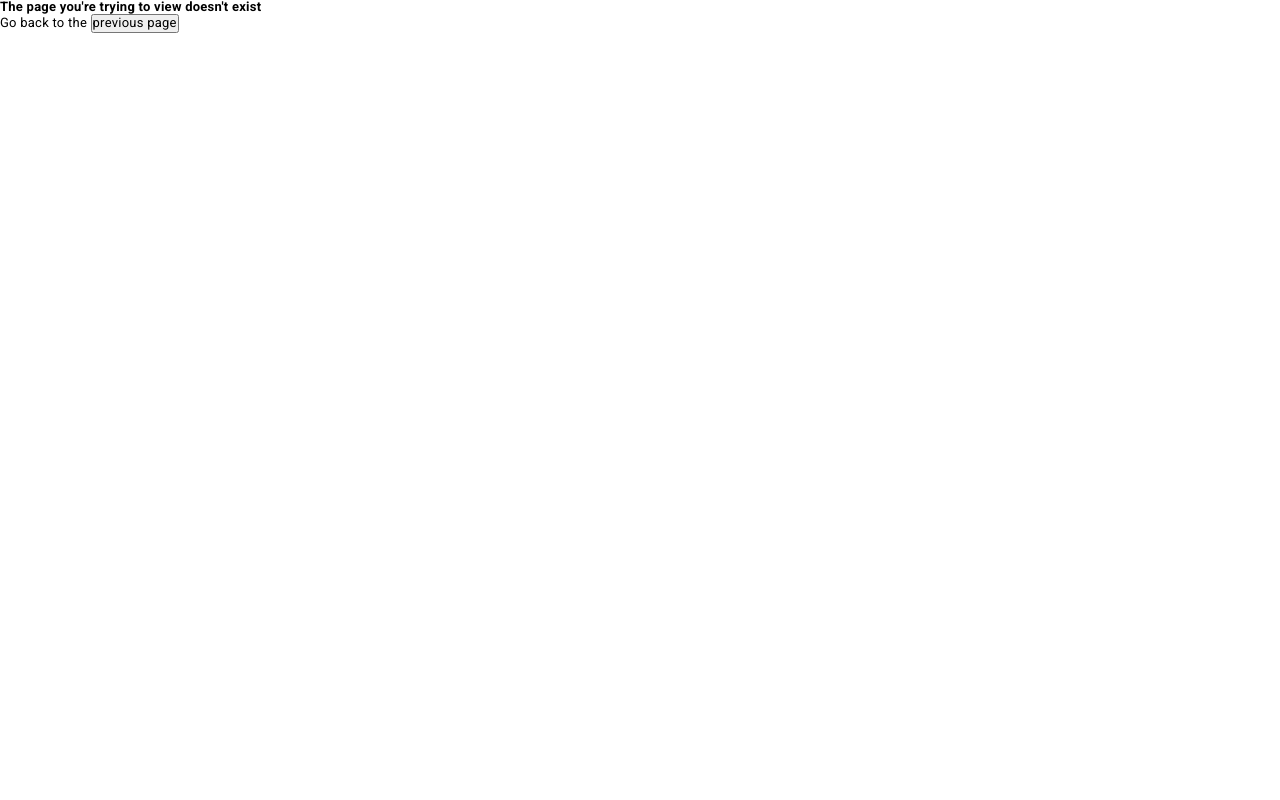
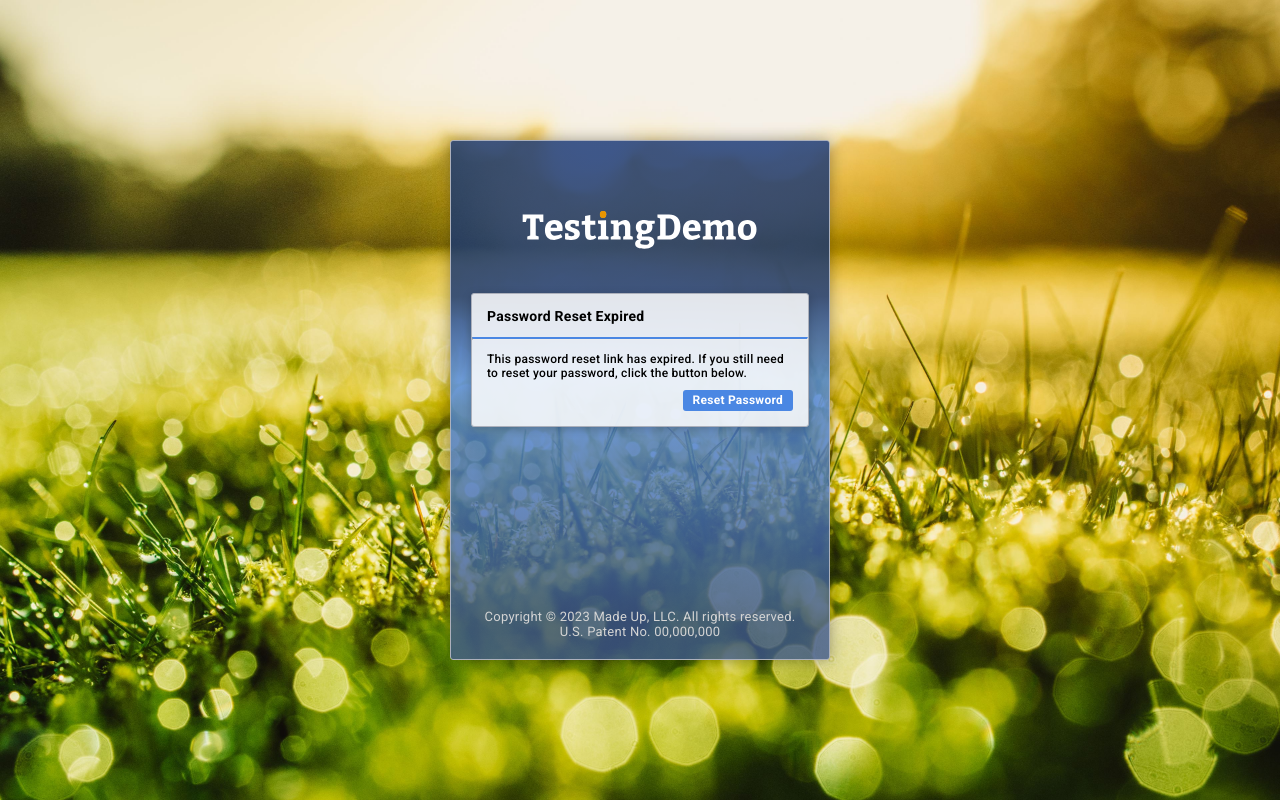
Before and after one commit to StevanFreeborn/TestingDemo, a React (Create React App) app in the folder src/TestingDemo.Client/: page /Public/ResetPassword in a window 1280 px wide. Built offline with nearby package versions, Linux system fonts and the light colour scheme.

Commit message:
feat: begin working on reset password form

```diff
--- a/src/TestingDemo.Client/src/AppRouter.tsx
+++ b/src/TestingDemo.Client/src/AppRouter.tsx
@@ -6,6 +6,7 @@ import PublicRoute from './components/routes/PublicRoute';
 import ErrorPage from './pages/ErrorPage';
 import ForgotPasswordPage from './pages/ForgotPasswordPage';
 import LoginPage from './pages/LoginPage';
+import ResetPasswordPage from './pages/ResetPasswordPage';
 
 export default function AppRouter() {
   return (
@@ -24,6 +25,7 @@ export default function AppRouter() {
           </Route>
           <Route element={<PublicRoute />}>
             <Route path="ForgotPassword" element={<ForgotPasswordPage />} />
+            <Route path="ResetPassword" element={<ResetPasswordPage />} />
           </Route>
         </Route>
         <Route path="*" element={<ErrorPage />} />
--- /dev/null
+++ b/src/TestingDemo.Client/src/components/AuthFormContainer.module.css
@@ -0,0 +1,7 @@
+.container {
+  padding: 15px;
+  background-color: #ffffffd9;
+  box-shadow: 0 2px 10px 0 rgba(0, 0, 0, 0.2);
+  border-radius: 3px;
+  border: 1px solid #acb0bb;
+}
--- /dev/null
+++ b/src/TestingDemo.Client/src/components/AuthFormContainer.tsx
@@ -0,0 +1,10 @@
+import { ReactNode } from 'react';
+import styles from './AuthFormContainer.module.css';
+
+export default function AuthFormContainer({
+  children,
+}: {
+  children: ReactNode;
+}) {
+  return <div className={styles.container}>{children}</div>;
+}
--- /dev/null
+++ b/src/TestingDemo.Client/src/components/AuthFormHeader.module.css
@@ -0,0 +1,10 @@
+.headerContainer>h2 {
+  color: #000000;
+  font-weight: 700;
+  font-size: 14px;
+}
+
+.blueRuler {
+  margin: 13px -15px;
+  border-top: 2px solid #4a87e3;
+}
--- /dev/null
+++ b/src/TestingDemo.Client/src/components/AuthFormHeader.tsx
@@ -0,0 +1,12 @@
+import styles from './AuthFormHeader.module.css';
+
+export default function AuthFormHeader({ header }: { header: string }) {
+  return (
+    <>
+      <div className={styles.headerContainer}>
+        <h2>{header}</h2>
+      </div>
+      <hr className={styles.blueRuler} />
+    </>
+  );
+}
--- a/src/TestingDemo.Client/src/components/ForgotPasswordForm.module.css
+++ b/src/TestingDemo.Client/src/components/ForgotPasswordForm.module.css
@@ -1,17 +1,3 @@
-.forgotPasswordContainer {
-  padding: 15px;
-  background-color: #ffffffd9;
-  box-shadow: 0 2px 10px 0 rgba(0, 0, 0, 0.2);
-  border-radius: 3px;
-  border: 1px solid #acb0bb;
-}
-
-.headerContainer > h2 {
-  color: #000000;
-  font-weight: 700;
-  font-size: 14px;
-}
-
 .infoContainer {
   display: flex;
   flex-direction: column;
@@ -25,7 +11,7 @@
   width: 100%;
 }
 
-.infoItem > p {
+.infoItem>p {
   font-size: 12px;
   color: #555555;
 }
@@ -36,14 +22,10 @@
   flex-shrink: 0;
 }
 
-.ruler,
-.blueRuler {
+.ruler {
   margin: 13px -15px;
 }
 
-.blueRuler {
-  border-top: 2px solid #4a87e3;
-}
 
 .usernameInstructions {
   margin-bottom: 13px;
@@ -80,7 +62,7 @@
   gap: 1em;
 }
 
-.confirmationText > p {
+.confirmationText>p {
   color: #000000;
   font-size: 12px;
   font-weight: 500;
--- a/src/TestingDemo.Client/src/components/ForgotPasswordForm.tsx
+++ b/src/TestingDemo.Client/src/components/ForgotPasswordForm.tsx
@@ -1,27 +1,14 @@
-import { ChangeEvent, FormEvent, ReactNode, useState } from 'react';
+import { ChangeEvent, FormEvent, useState } from 'react';
 import { fetchClient } from '../http/fetchClient';
 import { authService } from '../services/authService';
 import { isNullEmptyOrWhitespace } from '../utils/stringUtils';
+import AuthFormContainer from './AuthFormContainer';
 import AuthFormErrorContainer from './AuthFormErrorContainer';
+import AuthFormHeader from './AuthFormHeader';
 import { AuthInput } from './AuthInput';
 import styles from './ForgotPasswordForm.module.css';
 import AccountIcon from './icons/AccountIcon';
 import InfoIcon from './icons/InfoIcon';
-
-function ForgotPasswordFormContainer({ children }: { children: ReactNode }) {
-  return <div className={styles.forgotPasswordContainer}>{children}</div>;
-}
-
-function FormHeader({ header }: { header: string }) {
-  return (
-    <>
-      <div className={styles.headerContainer}>
-        <h2>{header}</h2>
-      </div>
-      <hr className={styles.blueRuler} />
-    </>
-  );
-}
 
 function Form({
   submitHandler,
@@ -34,7 +21,7 @@ function Form({
 }) {
   return (
     <form onSubmit={submitHandler}>
-      <FormHeader header="Forgot Password" />
+      <AuthFormHeader header="Forgot Password" />
       <div className={styles.infoContainer}>
         <div className={styles.infoItem}>
           <InfoIcon className={styles.icon} />
@@ -72,7 +59,7 @@ function Form({
 function FormSubmissionConfirmation() {
   return (
     <>
-      <FormHeader header="Reset Password" />
+      <AuthFormHeader header="Reset Password" />
       <div className={styles.confirmationText}>
         <p>
           If your account is active, a message will be sent to your email
@@ -118,7 +105,7 @@ export default function ForgotPasswordForm() {
 
   return (
     <>
-      <ForgotPasswordFormContainer>
+      <AuthFormContainer>
         {submitted ? (
           <FormSubmissionConfirmation />
         ) : (
@@ -128,7 +115,7 @@ export default function ForgotPasswordForm() {
             userNameChangeHandler={handleUsernameChange}
           />
         )}
-      </ForgotPasswordFormContainer>
+      </AuthFormContainer>
       <AuthFormErrorContainer errors={errors} />
     </>
   );
--- /dev/null
+++ b/src/TestingDemo.Client/src/components/ResetPasswordForm.module.css
@@ -0,0 +1,28 @@
+.expirationText>p {
+  color: #000000;
+  font-size: 12px;
+  font-weight: 500;
+  margin-bottom: 10px;
+}
+
+.buttonContainer {
+  display: flex;
+  justify-content: flex-end;
+  align-items: center;
+}
+
+.resetPasswordLink {
+  font-size: 12px;
+  background: #4a87e3;
+  border: 0;
+  border-radius: 3px;
+  color: #fff;
+  padding: 4px 10px;
+  font-weight: 700;
+  cursor: pointer;
+  text-decoration: none;
+}
+
+.resetPasswordLink:hover {
+  background-color: #437acc;
+}
--- /dev/null
+++ b/src/TestingDemo.Client/src/components/ResetPasswordForm.tsx
@@ -0,0 +1,57 @@
+import { useEffect, useState } from 'react';
+import { Link, useSearchParams } from 'react-router-dom';
+import AuthFormContainer from './AuthFormContainer';
+import AuthFormHeader from './AuthFormHeader';
+import styles from './ResetPasswordForm.module.css';
+
+function ResetPasswordExpiration() {
+  return (
+    <>
+      <AuthFormHeader header="Password Reset Expired" />
+      <div className={styles.expirationText}>
+        <p>
+          This password reset link has expired. If you still need to reset your
+          password, click the button below.
+        </p>
+      </div>
+      <div className={styles.buttonContainer}>
+        <Link className={styles.resetPasswordLink} to="/Public/ForgotPassword">
+          Reset Password
+        </Link>
+      </div>
+    </>
+  );
+}
+
+function Form() {
+  return (
+    <>
+      <form></form>
+    </>
+  );
+}
+
+export default function ResetPasswordForm() {
+  const [expired, setExpired] = useState(false);
+  const [submitted, setSubmitted] = useState(false);
+  const [searchParams] = useSearchParams();
+  const token = searchParams.get('t');
+
+  useEffect(() => {
+    if (token === null) {
+      setExpired(true);
+    }
+  }, [token]);
+
+  return (
+    <AuthFormContainer>
+      {expired ? (
+        <ResetPasswordExpiration />
+      ) : submitted ? (
+        <div>Submitted</div>
+      ) : (
+        <Form />
+      )}
+    </AuthFormContainer>
+  );
+}
--- /dev/null
+++ b/src/TestingDemo.Client/src/pages/ResetPasswordPage.tsx
@@ -0,0 +1,10 @@
+import AuthContainer from '../components/AuthContainer';
+import ResetPasswordForm from '../components/ResetPasswordForm';
+
+export default function ResetPasswordPage() {
+  return (
+    <AuthContainer>
+      <ResetPasswordForm />
+    </AuthContainer>
+  );
+}
```
